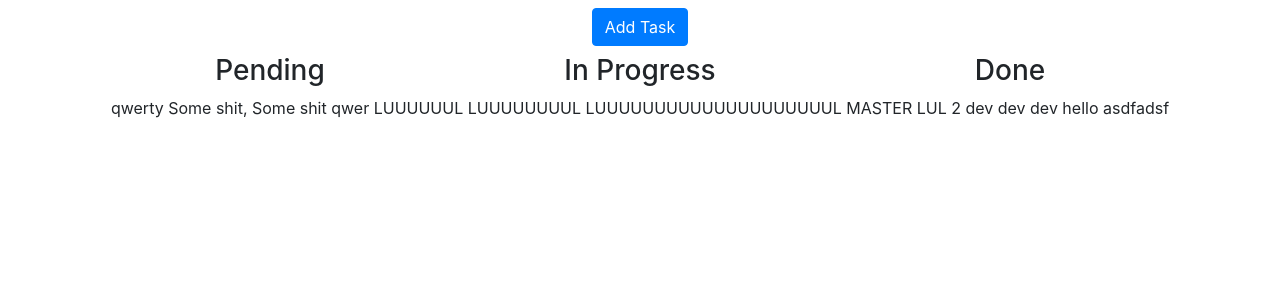
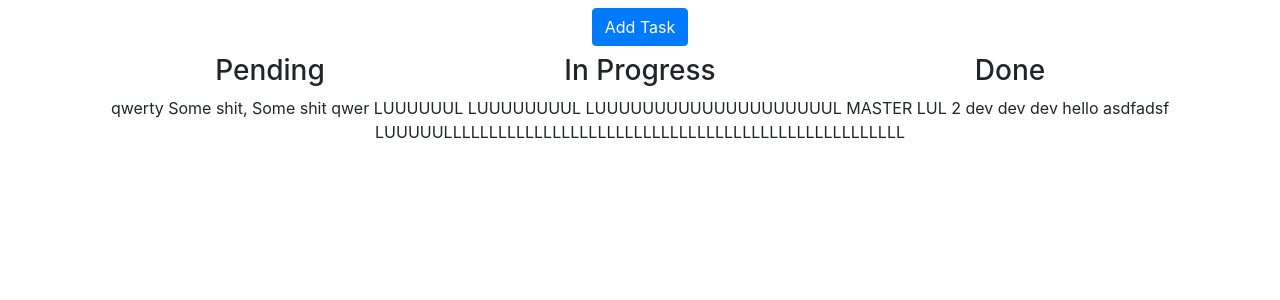
Before and after one commit to valeu36/KanbanBoardReact, a React (Create React App) app: page / in a window 1280 px wide. Shown: the top 300 px of the page. Built offline with nearby package versions, Linux system fonts and the light colour scheme; no server answers.

Commit message:
master LUUUUUL

```diff
--- a/src/App.js
+++ b/src/App.js
@@ -16,6 +16,7 @@ class App extends React.Component {
         dev dev dev
         hello
         asdfadsf
+        LUUUUULLLLLLLLLLLLLLLLLLLLLLLLLLLLLLLLLLLLLLLLLLLLLLLLLLL
 			</div>
 		);
 	}
```
